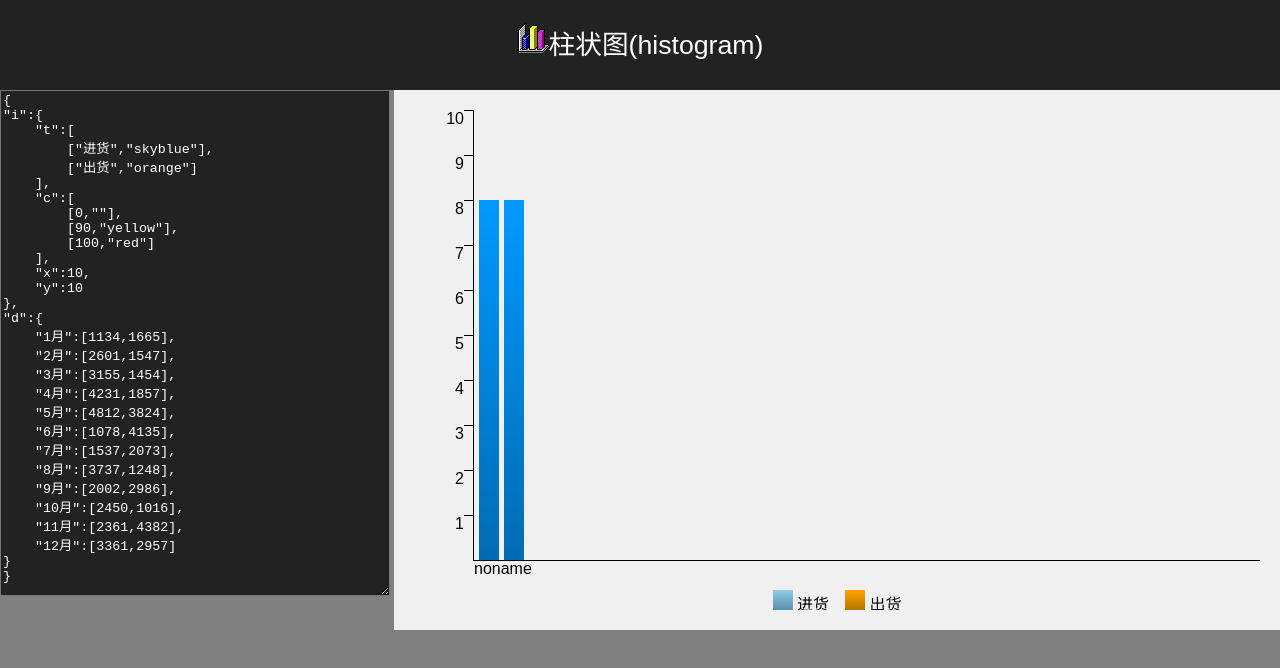
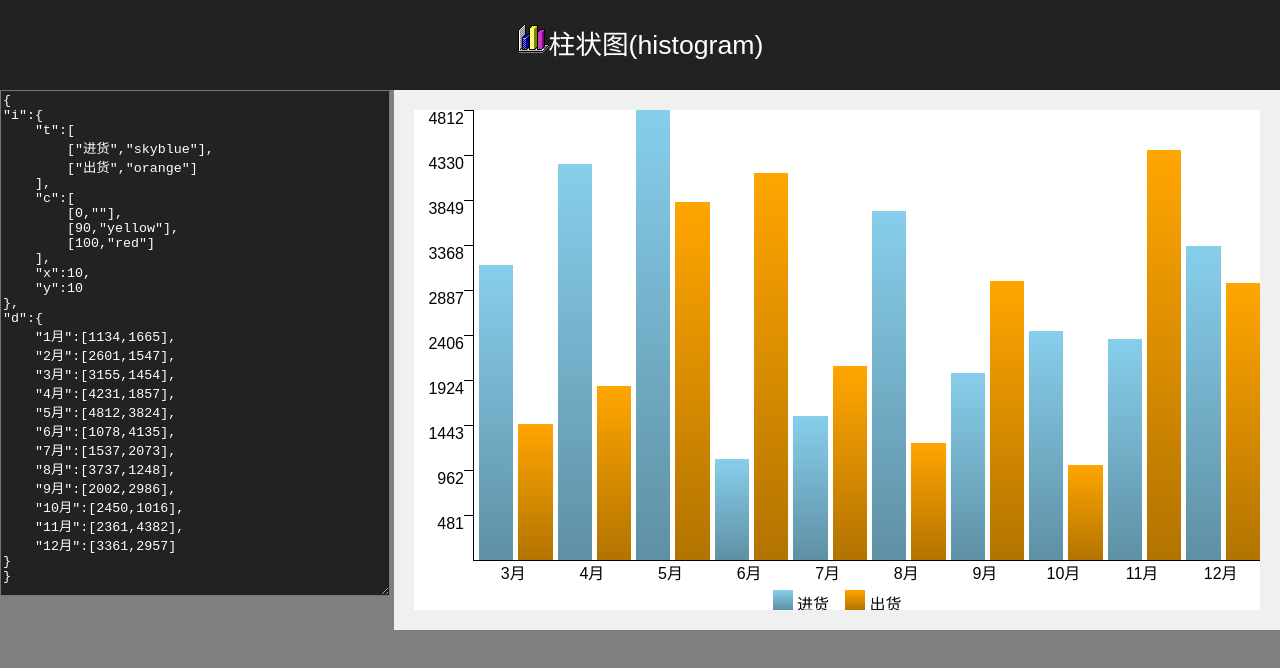
Before and after one commit to kagurazakayashi/NyarukoChart, a React (Create React App) app: page / in a window 1280 px wide. Shown: the top 668 px of the page. Built offline with nearby package versions, Linux system fonts and the light colour scheme.

Commit message:
完成柱状图生成

```diff
--- a/src/NCHistogram/NCHistogram.css
+++ b/src/NCHistogram/NCHistogram.css
@@ -2,6 +2,7 @@
     position: relative;
     width: 100%;
     height: 100%;
+    background-color: #FFF;
 }
 .NCHistogramNumberBox {
     position: absolute;
@@ -47,8 +48,6 @@
 .NCHistogramGroup {
     display: inline-block;
     height: calc(100% + 25px);
-    width: auto;
-    margin-right: 5px;
 }
 .NCHistogramGroupT {
     height: calc(100% - 25px);
@@ -61,11 +60,14 @@
 .NCHistogramHis {
     position: relative;
     display: inline-block;
-    width: 20px;
-    top: 20%;
-    height: 80%;
+    /* top: 20%;
+    height: 80%; */
     background: #0099FF;
-    margin-left: 5px;
+    border-style: solid;
+    border-width: 0;
+    border-left-width: 5px;
+    border-color: #FFF;
+    box-sizing: border-box;
 }
 .NCHistogramHisF {
     width: 100%;
@@ -73,8 +75,8 @@
     background: transparent;
     background: linear-gradient(to top, rgba(0,0,0,0.3) , rgba(0,0,0,0));
 }
-.NCHistogramHis:hover {
-    box-shadow: 0px 0px 1px #000;
+.NCHistogramHisF:hover {
+    background: transparent;
 }
 .NCHistogramColorInfo {
     position: absolute;
--- a/src/NCHistogram/NCHistogram.js
+++ b/src/NCHistogram/NCHistogram.js
@@ -18,19 +18,26 @@ export default class NCHistogram extends Component {
         let minmax = this.arrminandmax(this.arrmdto1d(Object.values(jdata)));
         let jx = jinfo["x"];
         let jy = jinfo["y"];
+        let jt = jinfo["t"];
         let stepy = minmax[1] / jy;
         var ynames = [];
         var xnames = [];
         var showdata = [];
+        var colordata = [];
         for (let i = 1; i <= jy; i++) {
-            ynames.push(Math.floor(stepy * i));
+            ynames.unshift(Math.floor(stepy * i));
         }
         for (let i = 1; i <= jx; i++) {
-            let nowkey = datakey[datakey.length - i];
+            const nowkey = datakey[datakey.length - i];
             xnames.unshift(nowkey);
             showdata.unshift(jdata[nowkey]);
         }
-        this.refs.NCHistogramInfo.updatedata(jinfo["t"]);
+        for (let i = 0; i < jt.length; i++) {
+            colordata.push(jt[i][1]);
+        }
+        this.refs.NCHistogramNumberBox.updatedata(ynames);
+        this.refs.NCHistogramInfo.updatedata(jt);
+        this.refs.NCHistogramBox.updatedata(xnames,showdata,colordata,minmax[1]);
     }
     arrmdto1d(arr) {
         return [].concat.apply([],arr);
--- a/src/NCHistogram/NCHistogramBox.js
+++ b/src/NCHistogram/NCHistogramBox.js
@@ -6,13 +6,41 @@ export default class NCHistogramBox extends Component {
     constructor(props) {
         super(props);
         this.state = {
+            names:[],
+            data:[],
+            groupwidth:"0%",
+            hiswidth:"0%",
+            groupnum:0,
+            hisnum:0,
+            colordata:[],
+            step:0
         };
     }
+    updatedata(names,data,colordata,max) {
+        let groupnum = data.length;
+        let groupwidth = (100 / groupnum) + "%";
+        let hisnum = data[0].length;
+        let hiswidth = (100 / hisnum) + "%";
+        let step = 100 / max;
+        this.setState({
+            names:names,
+            data:data,
+            groupwidth:groupwidth,
+            hiswidth:hiswidth,
+            groupnum:groupnum,
+            hisnum:hisnum,
+            colordata:colordata,
+            step:step
+        });
+    }
     render() {
+        let self = this;
         return (
-            <div className="NCHistogramHisBox">
-                <NCHistogramGroup ref="NCHistogramGroup" />
-            </div>
+            <div className="NCHistogramHisBox">{
+                self.state.data.map(function(v,i){
+                    return <NCHistogramGroup hiswidth={self.state.hiswidth} groupwidth={self.state.groupwidth} groupname={self.state.names[i]} colordata={self.state.colordata} step={self.state.step} data={v} key={i} ref="NCHistogramGroup" />;
+                })
+            }</div>
         );
     }
 }
--- a/src/NCHistogram/NCHistogramGroup.js
+++ b/src/NCHistogram/NCHistogramGroup.js
@@ -6,17 +6,39 @@ export default class NCHistogramGroup extends Component {
     constructor(props) {
         super(props);
         this.state = {
-            groupname:"noname"
+            histop:0
         };
     }
+    arrquicksort(arr) {
+        var arrx = arr;
+        if (arrx.length <= 1) return arrx;
+        var pivotIndex = Math.floor(arrx.length / 2);
+        var pivot = arrx.splice(pivotIndex, 1)[0];
+        var left = [];
+        var right = [];
+        for (var i = 0; i < arrx.length; i++) {
+            if (arrx[i] < pivot) {
+                left.push(arrx[i]);
+            } else {
+                right.push(arrx[i]);
+            }
+        }
+        return this.arrquicksort(left).concat([pivot], this.arrquicksort(right));
+    }
     render() {
+        let self = this;
+        const datac = Object.assign([],self.props.data);
+        var toparr = self.arrquicksort(datac);
+        let etop = 100 - (toparr[toparr.length-1] * self.props.step);
         return (
-            <div className="NCHistogramGroup">
-                <div className="NCHistogramGroupT">
-                    <NCHistogramHis ref="NCHistogramHis" />
-                    <NCHistogramHis ref="NCHistogramHis" />
-                </div>
-                <div className="NCHistogramGroupB">{this.state.groupname}</div>
+            <div className="NCHistogramGroup" style={{'width':this.props.groupwidth}}>
+                <div className="NCHistogramGroupT">{
+                    self.props.data.map(function(v,i){
+                        let pheight = self.props.step * v;
+                        return <NCHistogramHis hiswidth={self.props.hiswidth} colordata={self.props.colordata[i]} pheight={pheight+"%"} ptop={etop+"%"} key={i} ref="NCHistogramHis" />;
+                    })
+                }</div>
+                <div className="NCHistogramGroupB">{this.props.groupname}</div>
             </div>
         );
     }
--- a/src/NCHistogram/NCHistogramHis.js
+++ b/src/NCHistogram/NCHistogramHis.js
@@ -9,7 +9,7 @@ export default class NCHistogramHis extends Component {
     }
     render() {
         return (
-            <div className="NCHistogramHis">
+            <div className="NCHistogramHis" style={{'width':this.props.hiswidth,'height':this.props.pheight,'top':this.props.ptop,'backgroundColor':this.props.colordata}}>
                 <div className="NCHistogramHisF"></div>
             </div>
         );
--- a/src/NCHistogram/NCHistogramNumber.js
+++ b/src/NCHistogram/NCHistogramNumber.js
@@ -8,8 +8,8 @@ export default class NCHistogramNumber extends Component {
     }
     render() {
         return (
-            <div className="NCHistogramNumber">
-                <span className="NCHistogramNumberL">{this.props.data[0]}</span>
+            <div className="NCHistogramNumber" style={{'height':this.props.pheight}}>
+                <span className="NCHistogramNumberL">{this.props.data}</span>
                 <span className="NCHistogramNumberR"></span>
             </div>
         );
--- a/src/NCHistogram/NCHistogramNumberBox.js
+++ b/src/NCHistogram/NCHistogramNumberBox.js
@@ -5,22 +5,23 @@ export default class NCHistogramNumberBox extends Component {
     constructor(props) {
         super(props);
         this.state = {
+            info:[]
         };
     }
+    updatedata(info) {
+        this.setState({
+            info:info
+        });
+    }
     render() {
+        let self = this;
+        let pheight = ((100 / this.state.info.length)+"%");
         return (
-            <div className="NCHistogramNumberBox">
-                <NCHistogramNumber data={[10]} ref="NCHistogramNumber" />
-                <NCHistogramNumber data={[9]} ref="NCHistogramNumber" />
-                <NCHistogramNumber data={[8]} ref="NCHistogramNumber" />
-                <NCHistogramNumber data={[7]} ref="NCHistogramNumber" />
-                <NCHistogramNumber data={[6]} ref="NCHistogramNumber" />
-                <NCHistogramNumber data={[5]} ref="NCHistogramNumber" />
-                <NCHistogramNumber data={[4]} ref="NCHistogramNumber" />
-                <NCHistogramNumber data={[3]} ref="NCHistogramNumber" />
-                <NCHistogramNumber data={[2]} ref="NCHistogramNumber" />
-                <NCHistogramNumber data={[1]} ref="NCHistogramNumber" />
-            </div>
+            <div className="NCHistogramNumberBox">{
+                self.state.info.map(function(v,i){
+                    return <NCHistogramNumber key={i} data={v} pheight={pheight} ref="NCHistogramNumber" />;
+                })
+            }</div>
         );
     }
 }
```
